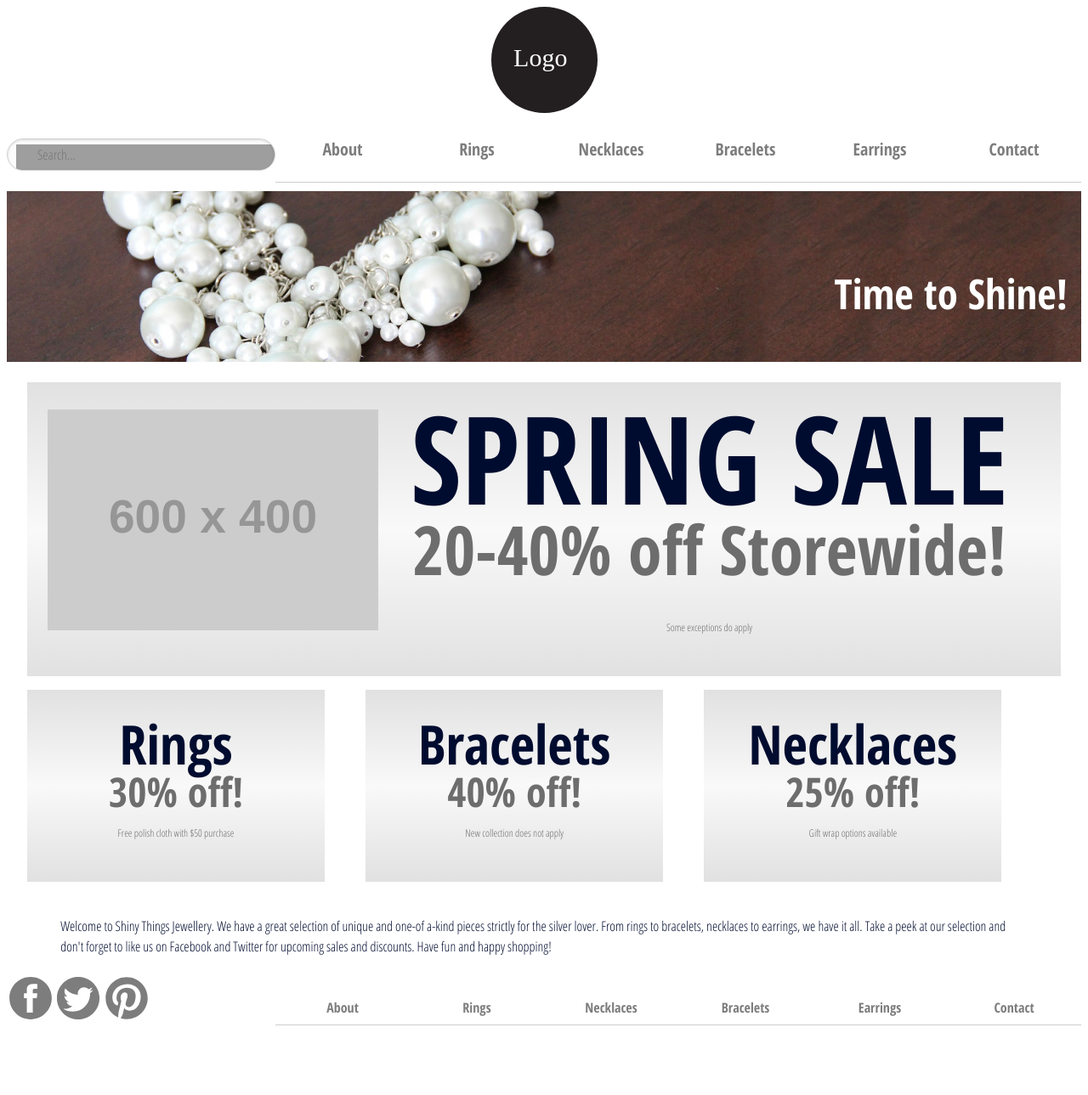
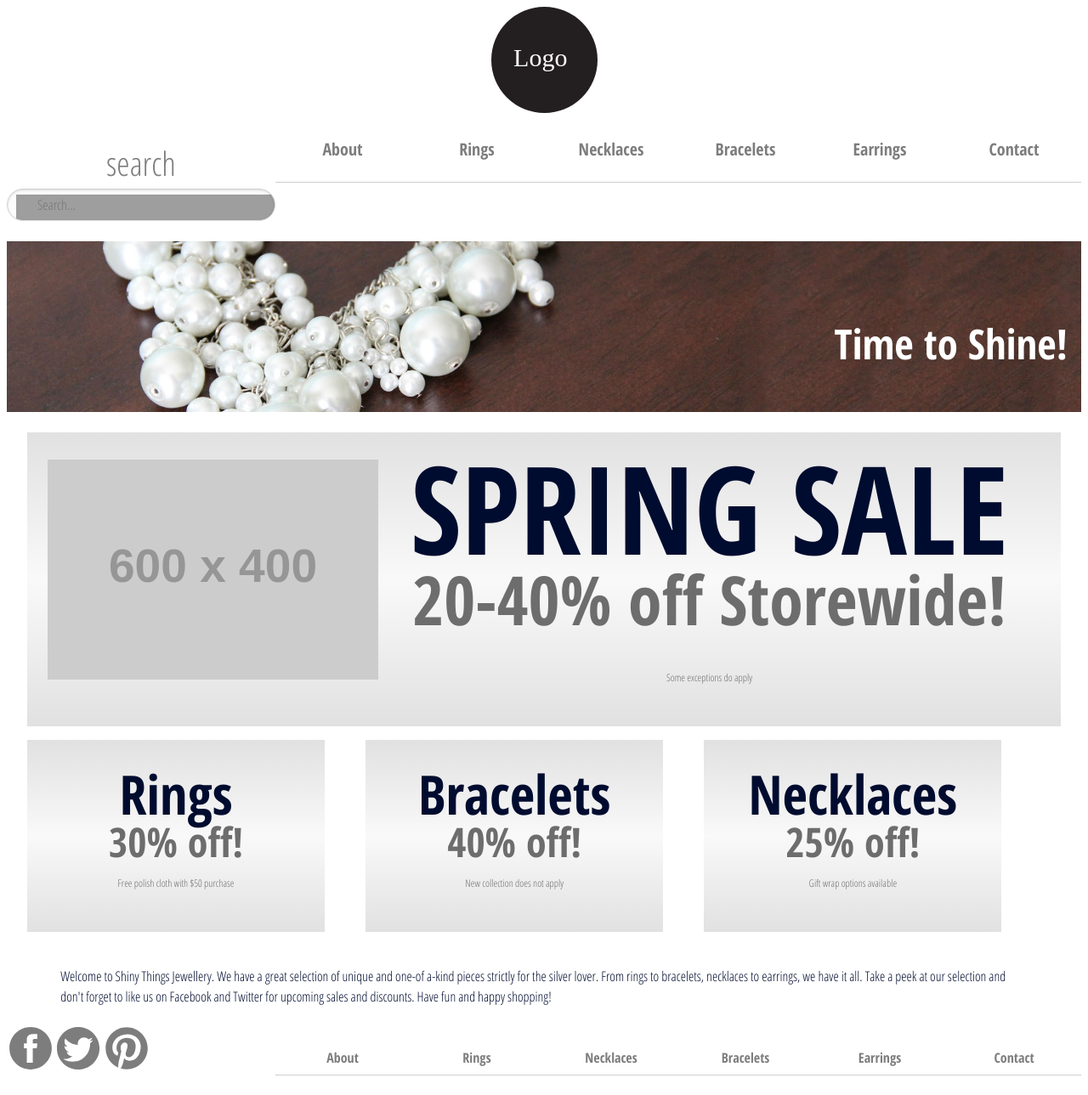
Before and after one commit to kaylaaraujo/ecommerce-website, a Jekyll site: the page built from index.html, in a window 1280 px wide. Shown: the whole page at 85% size. Built offline with Jekyll 4.4.1, drawn with Linux system fonts in a browser that asks for light colours; Markdown is read by kramdown in place of the engine named in the settings; before the commit the page ends 1230 px from its top, so only the background shows below that; grey boxes are pictures that could not be loaded.

Commit message:
changed alt tag to logo, added search bar code, relinked social media icons

```diff
--- a/_layouts/default.html
+++ b/_layouts/default.html
@@ -29,13 +29,16 @@
 
 	<header>
 		<div class="centered">
-			<a href="{{site.baseurl}}/index.html"><img src="../images/logo.svg" class="logo" alt="logo"></a>
+			<a href="{{site.baseurl}}/index.html"><img src="../images/logo.svg" class="logo" alt="Shiny Things Logo"></a>
 		</div>
 
 		<div class="grid">
 
 			<div class="unit unit-s-1 unit-m-1-1 unit-l-2-8">
-				{% include search-field.html %}
+				<form method="get" action="{{site.baseurl}}/search.html" id="search">
+				<label class="search" for="searchfield">search</label>
+				<input name="q" id="searchfield" type="text" size="40" placeholder="Search..." />
+				</form>
 			</div>
 
 			<div class="unit unit-s-1-border unit-m-1-3 unit-l-1-8">
@@ -78,22 +81,22 @@
 		<div class="footer unit unit-s-1-2 unit-m-1-3 unit-l-2-8">
 			<div class="centered">
 				<div class="unit social">
-					<img src="../images/facebook-grey.svg" alt="facebook">
+					<a href="#"><img src="../images/facebook-grey.svg" alt="facebook"></a>
 				</div>
 
 				<div class="unit social">
-					<img src="../images/twitter-grey.svg" alt="facebook">
+					<a href="#"><img src="../images/twitter-grey.svg" alt="twitter"></a>
 				</div>
 
 				<div class="unit social">
-					<img src="../images/pinterest-grey.svg" alt="facebook">
+					<a href="#"><img src="../images/pinterest-grey.svg" alt="pinterest"></a>
 				</div>
 			</div>
 		</div>
 
 			<div class="footer-nav unit-l-6-8">
 				<div class="unit unit-s-1-border unit-m-1-3 unit-l-1-8">
-					<h6 class="centered"><a href="{{site.baseurl}}/about.html"class="{% if page.url == '/about.html' %}current{% endif %}">		About</a></h6>
+					<h6 class="centered"><a href="{{site.baseurl}}/about.html"class="{% if page.url == '/about.html' %}current{% endif %}">About</a></h6>
 				</div>
 
 				<div class="unit unit-s-1-border unit-m-1-3 unit-l-1-8">
```
